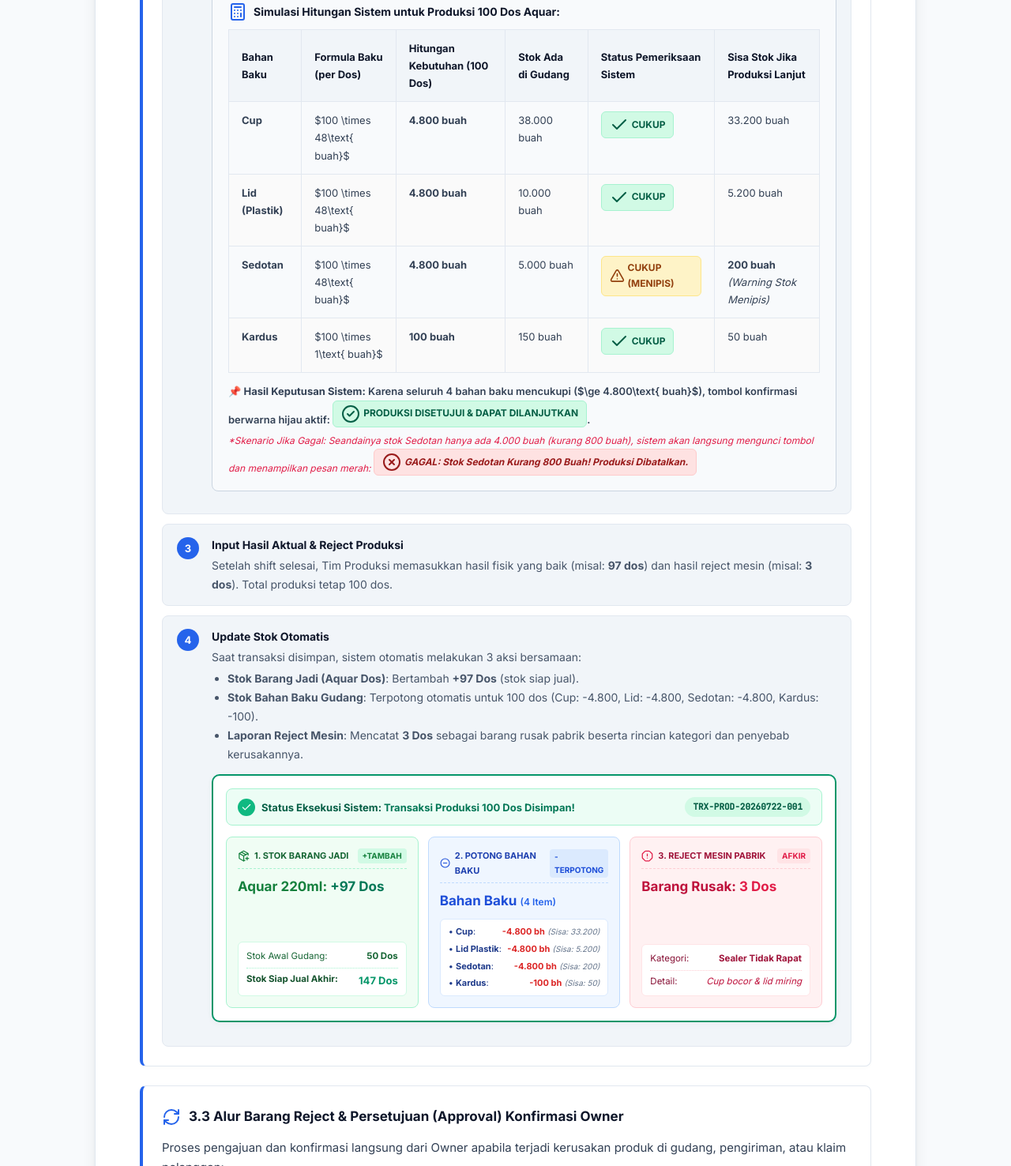
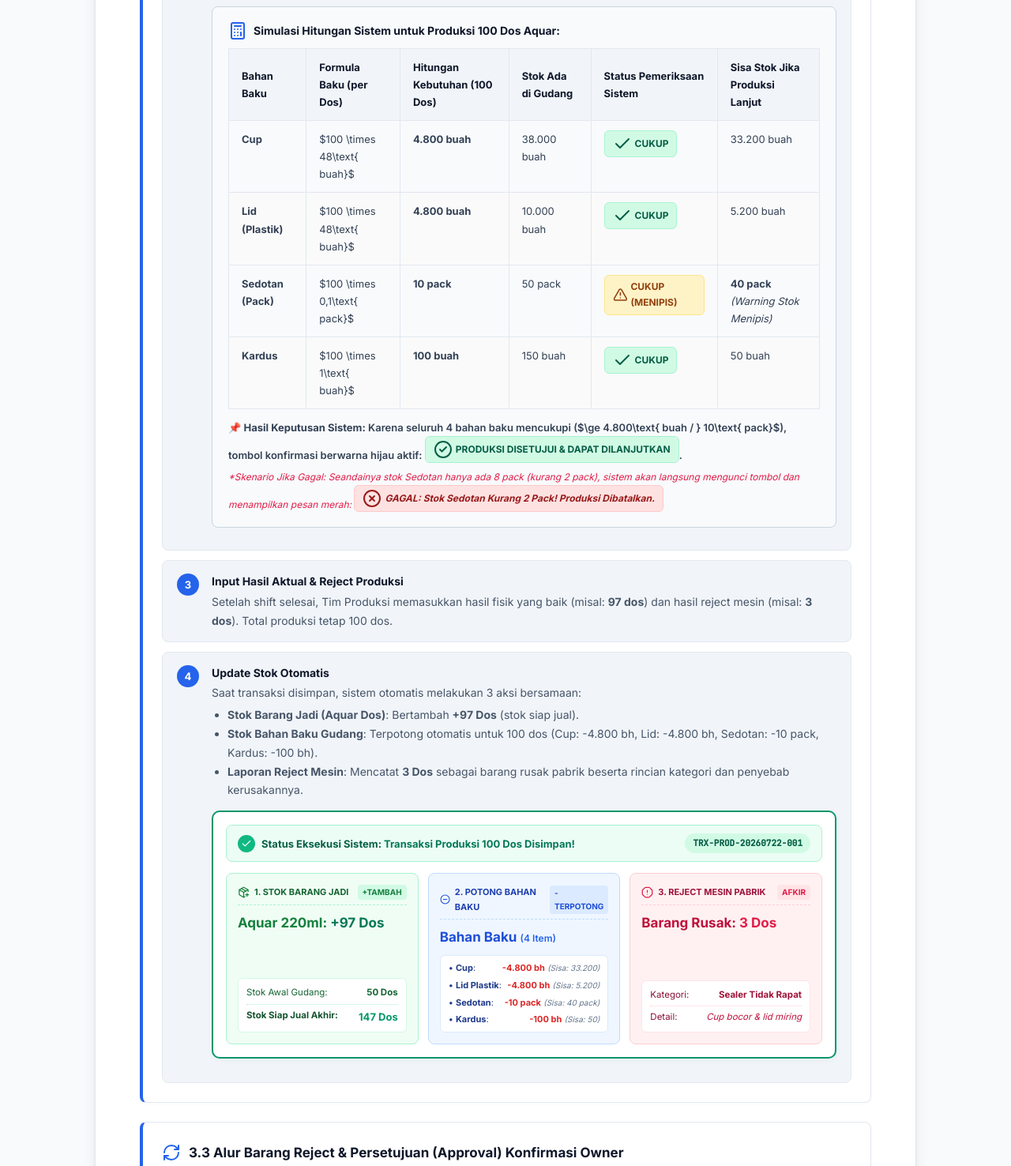
Before and after one commit to Diyoncrz18/aquwar-bisnis-process, a plain HTML site: page index.html in a window 1280 px wide. Shown: the part 5767-7243 px from the top of the page at 79% size. Drawn offline with nearby package versions, Linux system fonts and the light colour scheme.

Commit message:
fix: update unit of Sedotan from pieces to pack in formulas and simulations

```diff
--- a/index.html
+++ b/index.html
@@ -1228,7 +1228,7 @@
                                 </div>
                                 <div class="flow-text">
                                     Sistem langsung menghitung otomatis kebutuhan bahan baku berdasarkan formula baku
-                                    <b>($1\text{ Dos} = 48\text{ Cup, } 48\text{ Lid, } 48\text{ Sedotan, } 1\text{
+                                    <b>($1\text{ Dos} = 48\text{ Cup, } 48\text{ Lid, } 0,1\text{ Pack Sedotan, } 1\text{
                                         Kardus}$)</b> dan membandingkannya dengan stok di gudang saat itu:
                                 </div>
 
@@ -1269,15 +1269,15 @@
                                                 <td>5.200 buah</td>
                                             </tr>
                                             <tr>
-                                                <td><b>Sedotan</b></td>
-                                                <td>$100 \times 48\text{ buah}$</td>
-                                                <td><b>4.800 buah</b></td>
-                                                <td>5.000 buah</td>
+                                                <td><b>Sedotan (Pack)</b></td>
+                                                <td>$100 \times 0,1\text{ pack}$</td>
+                                                <td><b>10 pack</b></td>
+                                                <td>50 pack</td>
                                                 <td><span class="sim-badge-success"
                                                         style="background:#fef3c7; color:#92400e; border-color:#fde68a;"><i
                                                             data-lucide="alert-triangle"></i> CUKUP (MENIPIS)</span>
                                                 </td>
-                                                <td><b>200 buah</b> <i>(Warning Stok Menipis)</i></td>
+                                                <td><b>40 pack</b> <i>(Warning Stok Menipis)</i></td>
                                             </tr>
                                             <tr>
                                                 <td><b>Kardus</b></td>
@@ -1293,15 +1293,15 @@
 
                                     <div style="font-size: 13px; color: var(--slate-700); font-weight: 600;">
                                         📌 <b>Hasil Keputusan Sistem:</b> Karena seluruh 4 bahan baku mencukupi ($\ge
-                                        4.800\text{ buah}$), tombol konfirmasi berwarna hijau aktif: <span
+                                        4.800\text{ buah / } 10\text{ pack}$), tombol konfirmasi berwarna hijau aktif: <span
                                             class="sim-badge-success"><i data-lucide="check-circle-2"></i> PRODUKSI
                                             DISETUJUI & DAPAT DILANJUTKAN</span>.
                                     </div>
                                     <div style="font-size: 12px; color: var(--rose-600); margin-top: 6px;">
-                                        <i>*Skenario Jika Gagal: Seandainya stok Sedotan hanya ada 4.000 buah (kurang
-                                            800 buah), sistem akan langsung mengunci tombol dan menampilkan pesan merah:
+                                        <i>*Skenario Jika Gagal: Seandainya stok Sedotan hanya ada 8 pack (kurang
+                                            2 pack), sistem akan langsung mengunci tombol dan menampilkan pesan merah:
                                             <span class="sim-badge-danger"><i data-lucide="x-circle"></i> GAGAL: Stok
-                                                Sedotan Kurang 800 Buah! Produksi Dibatalkan.</span></i>
+                                                Sedotan Kurang 2 Pack! Produksi Dibatalkan.</span></i>
                                     </div>
                                 </div>
 
@@ -1328,7 +1328,7 @@
                                         <li><b>Stok Barang Jadi (Aquar Dos)</b>: Bertambah <b>+97 Dos</b> (stok siap
                                             jual).</li>
                                         <li><b>Stok Bahan Baku Gudang</b>: Terpotong otomatis untuk 100 dos (Cup:
-                                            -4.800, Lid: -4.800, Sedotan: -4.800, Kardus: -100).</li>
+                                            -4.800 bh, Lid: -4.800 bh, Sedotan: -10 pack, Kardus: -100 bh).</li>
                                         <li><b>Laporan Reject Mesin</b>: Mencatat <b>3 Dos</b> sebagai barang rusak
                                             pabrik beserta rincian kategori dan penyebab kerusakannya.</li>
                                     </ul>
@@ -1419,9 +1419,9 @@
                                                 <div
                                                     style="display: flex; justify-content: space-between; align-items: center;">
                                                     <span>• <b>Sedotan</b>:</span> <span><b
-                                                            style="color: #dc2626;">-4.800 bh</b> <i
+                                                            style="color: #dc2626;">-10 pack</b> <i
                                                             style="color: #64748b; font-size: 10px;">(Sisa:
-                                                            200)</i></span>
+                                                            40 pack)</i></span>
                                                 </div>
                                                 <div
                                                     style="display: flex; justify-content: space-between; align-items: center;">
```
Also changed, not shown: aquwar-system-overview.html (+2 -2 lines), 1 other file.
